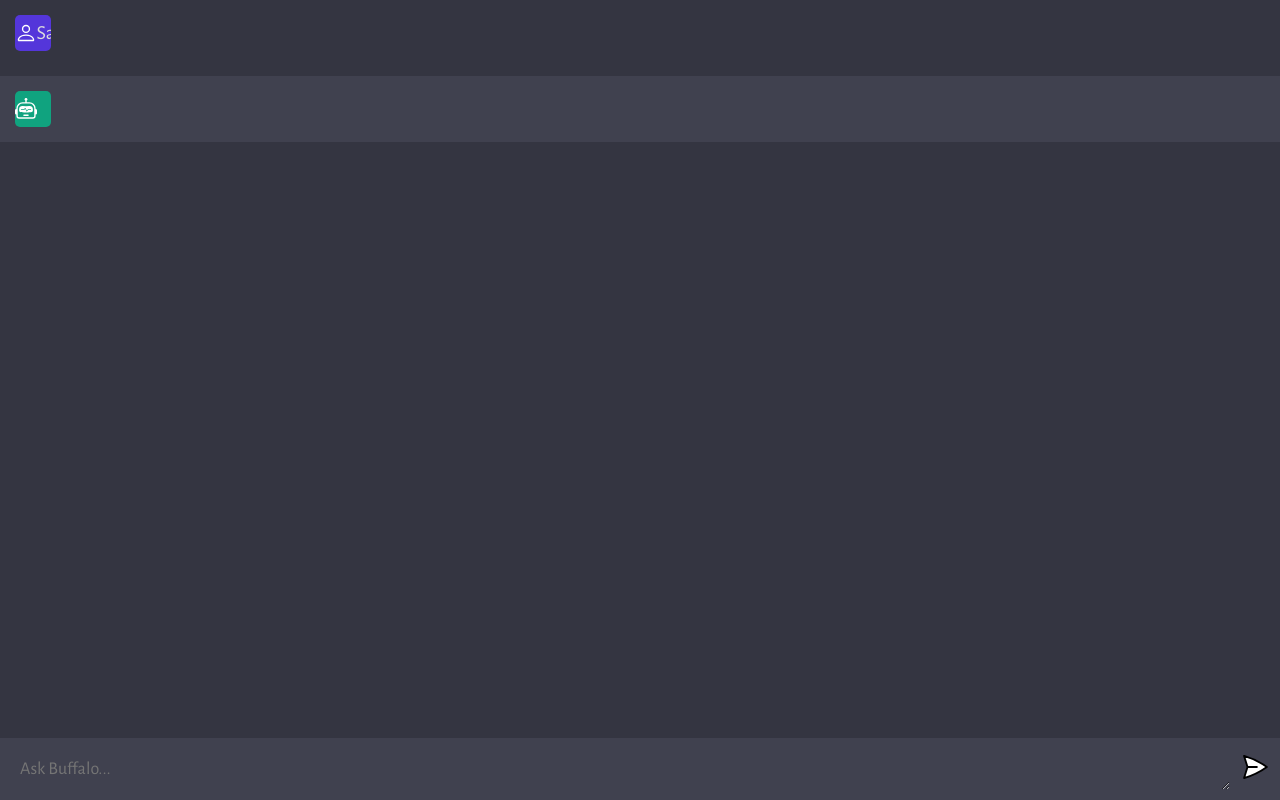
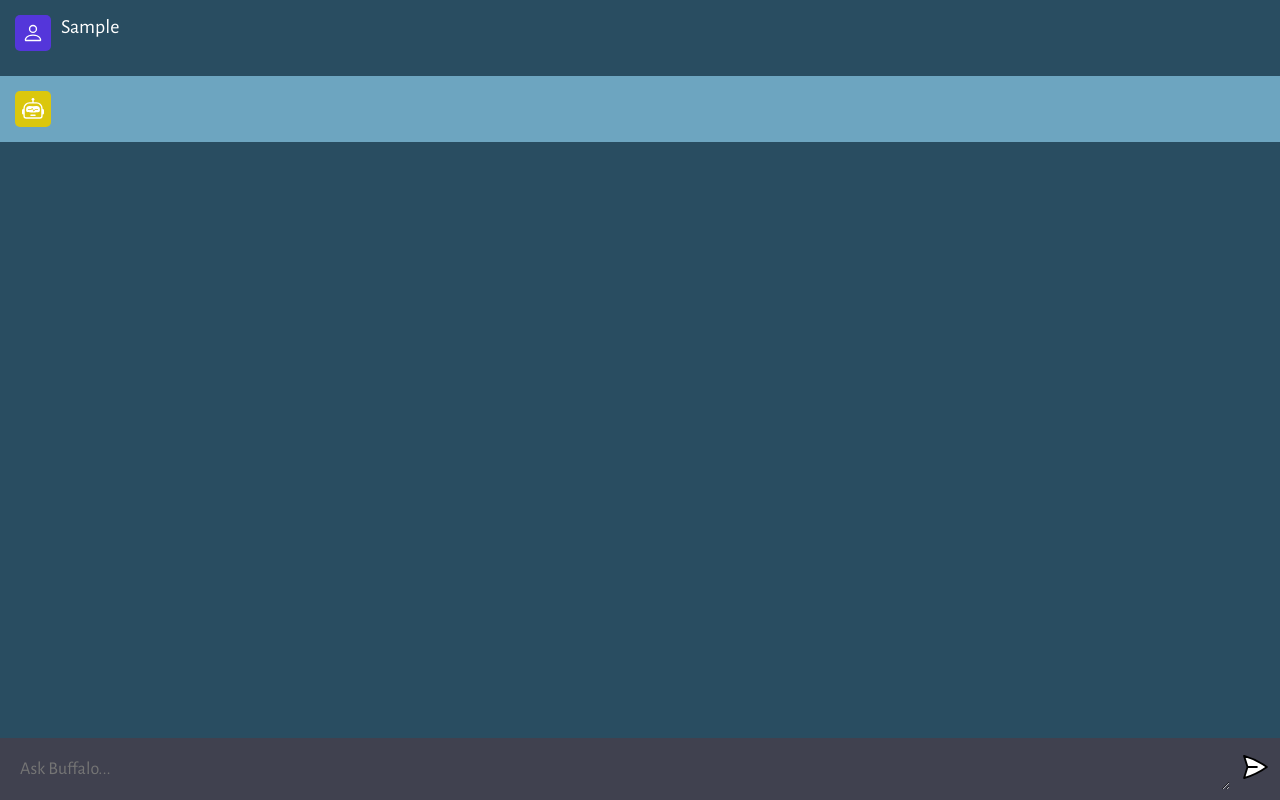
Before and after one commit to programmeriancroft/BuffaloGPT, a website built with Vite: page client/index.html in a window 1280 px wide. Both pictures are taken after typing "Sample" into the empty fields and a click on the button 1255 px from the left and 769 px from the top of the page. Built offline with nearby package versions, Linux system fonts and the light colour scheme.

Commit message:
update the server and client

```diff
--- a/client/script.js
+++ b/client/script.js
@@ -51,8 +51,8 @@ function chatStripe(isAi, value, uniqueID) {
             src= "${isAi ? bot : user}"
             alt="${isAi ? 'bot' : 'user'}"
           />
+          </div>
           <div class="message" id=${uniqueID}>${value}</div>
-          </div>
         </div>
       </div>
     `
--- a/client/style.css
+++ b/client/style.css
@@ -14,7 +14,7 @@ body {
 #app {
   width: 100vw;
   height: 100vh;
-  background: #343541;
+  background: #294D61;
 
   display: flex;
   flex-direction: column;
@@ -50,7 +50,7 @@ body {
 }
 
 .ai {
-  background: #40414F;
+  background: #6DA5C0;
 }
 
 .chat {
@@ -77,7 +77,7 @@ body {
 }
 
 .ai .profile {
-  background: #10a37f;
+  background: #dbc70c;
 }
 
 .profile img {
@@ -89,7 +89,7 @@ body {
 .message {
   flex: 1;
 
-  color: #dcdcdc;
+  color: #FFF;
   font-size: 20px;
 
   max-width: 100%;
```
Also changed, not shown: 1 other file.
